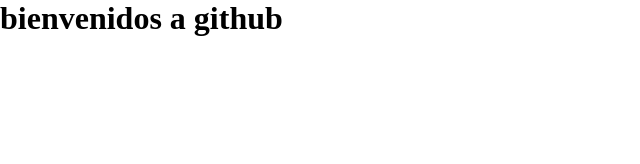
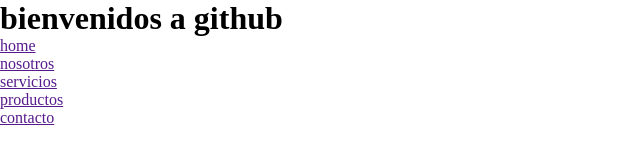
Before and after one commit to LuzMansilla/clasegit, a plain HTML site: page index.html in a window 1280 px wide. Shown: the whole page, without its empty margins (0-640 px from the left). Drawn offline with Linux system fonts and the light colour scheme.

Commit message:
creo mi header

```diff
--- a/estilos.css
+++ b/estilos.css
@@ -1,3 +1,5 @@
 *{
     margin: 0;
+    padding: 0;
+    box-sizing: border-box;
 }
--- a/index.html
+++ b/index.html
@@ -9,6 +9,14 @@
 </head>
 <body>
     <h1>bienvenidos a github</h1>
-
+    <header>
+        <ul>
+            <li><a href="">home</a></li>
+            <li><a href="">nosotros</a></li>
+            <li><a href="">servicios</a></li>
+            <li><a href="">productos</a></li>
+            <li><a href="">contacto</a></li>
+        </ul>
+    </header>
 </body>
 </html>
```
